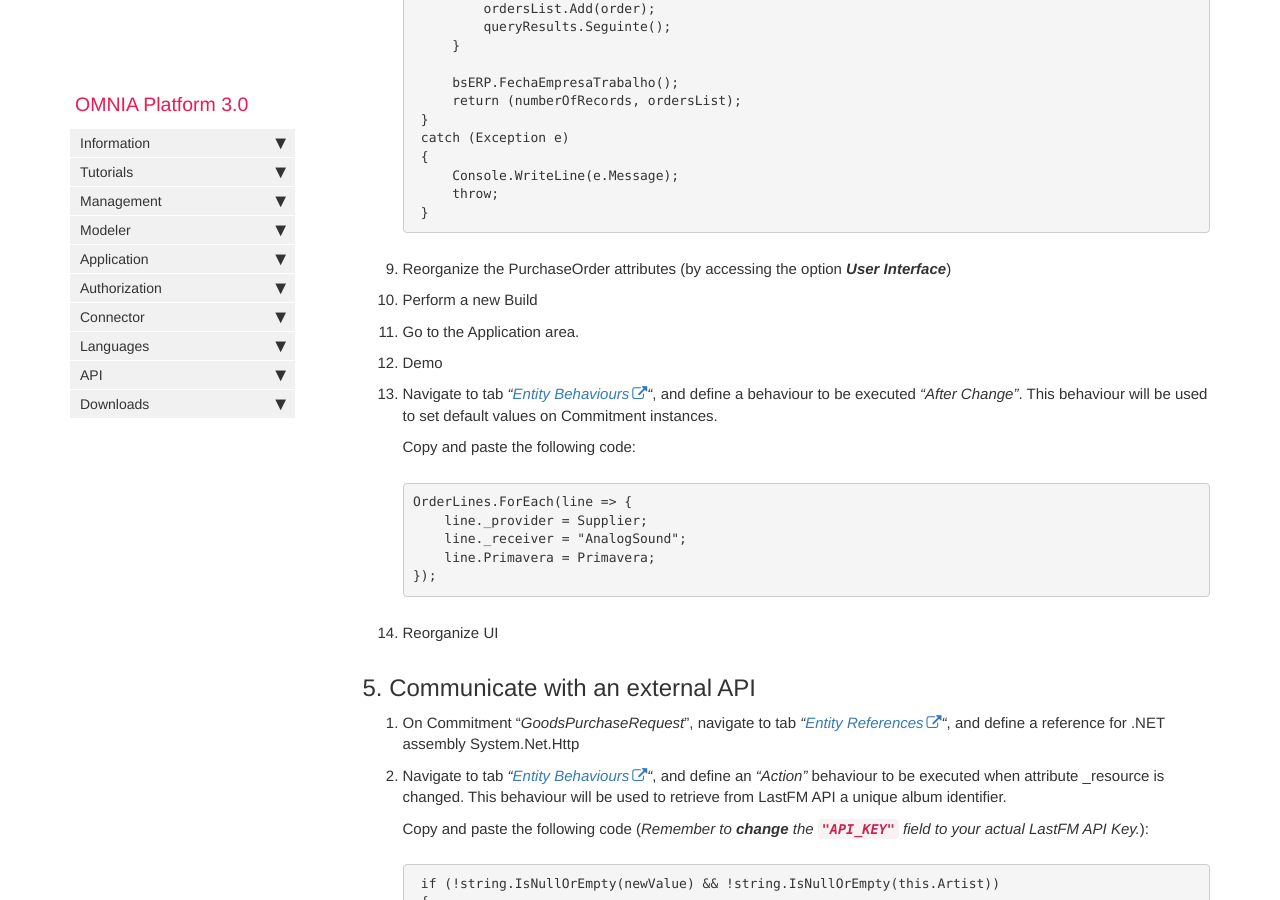
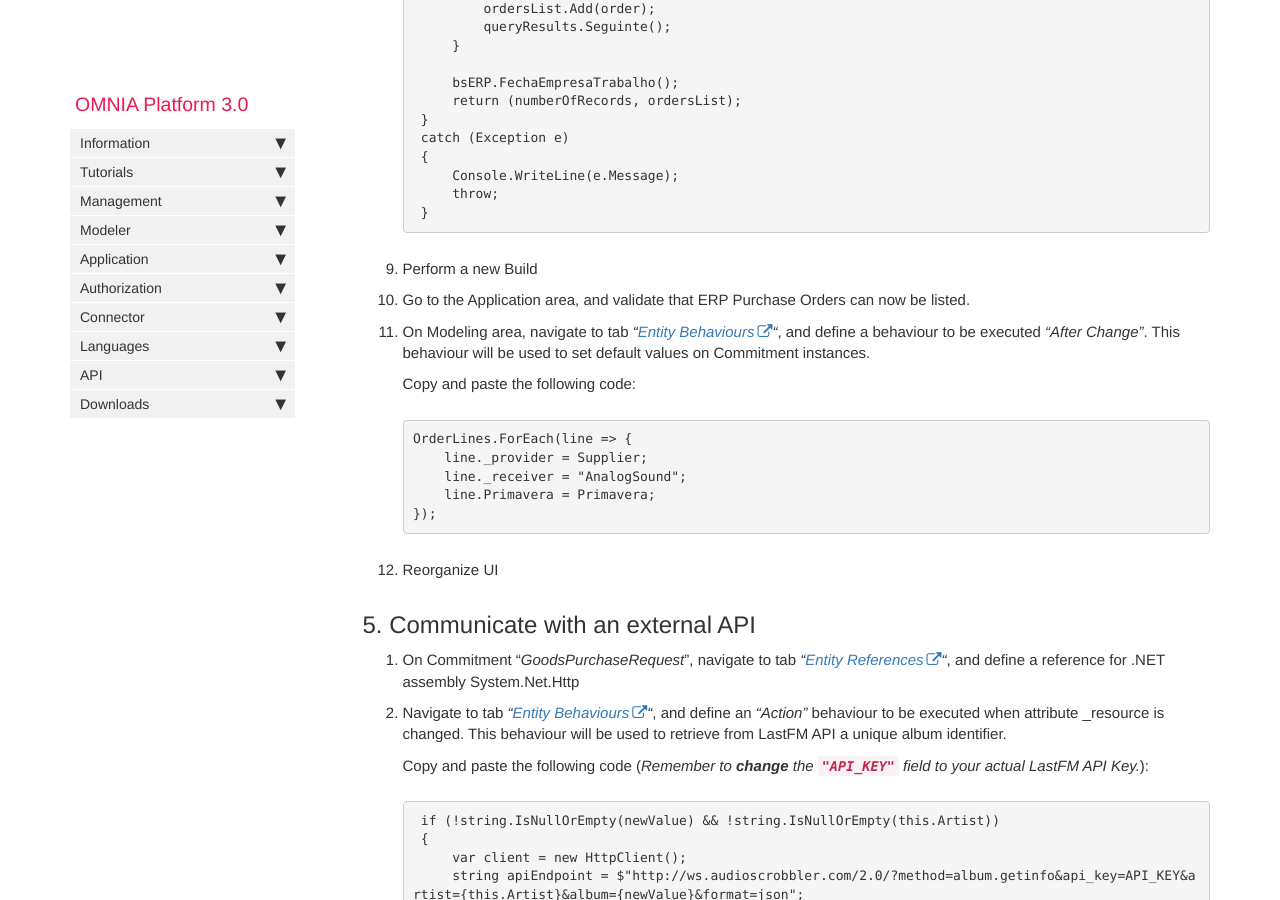
Before and after one commit to daniel8lopes/omnia3, a Jekyll site: the page built from docs/pages/omnia3/Tutorials/omnia3_multisystemconnectortutorial.md, in a window 1280 px wide and 900 px high, scrolled down 11119 px. Built offline with Jekyll 4.4.1, drawn with Linux system fonts in a browser that asks for light colours; nearby versions of some CDN libraries; comment, search, counter and statistics services are not loaded.

Commit message:
Update omnia3_multisystemconnectortutorial.md

````diff
--- a/docs/pages/omnia3/Tutorials/omnia3_multisystemconnectortutorial.md
+++ b/docs/pages/omnia3/Tutorials/omnia3_multisystemconnectortutorial.md
@@ -324,15 +324,11 @@ This tutorial also requires an access to [Primavera ERP](https://pt.primaverabss
 	}
     ```
 
-9. Reorganize the PurchaseOrder attributes (by accessing the option ***User Interface***)
+9. Perform a new Build
 
-10. Perform a new Build
+10. Go to the Application area, and validate that ERP Purchase Orders can now be listed.
 
-11. Go to the Application area.
-
-12. Demo
-
-13. Navigate to tab *"[Entity Behaviours](https://docs.numbersbelieve.com/omnia3_modeler_datasources.html)"*, and define a behaviour to be executed *"After Change"*. This behaviour will be used to set default values on Commitment instances.
+11. On Modeling area, navigate to tab *"[Entity Behaviours](https://docs.numbersbelieve.com/omnia3_modeler_datasources.html)"*, and define a behaviour to be executed *"After Change"*. This behaviour will be used to set default values on Commitment instances.
 
     Copy and paste the following code:
 
````
Also changed, not shown: other parts of docs/pages/omnia3/Tutorials/omnia3_multisystemconnectortutorial.md (+1 -1 lines).
